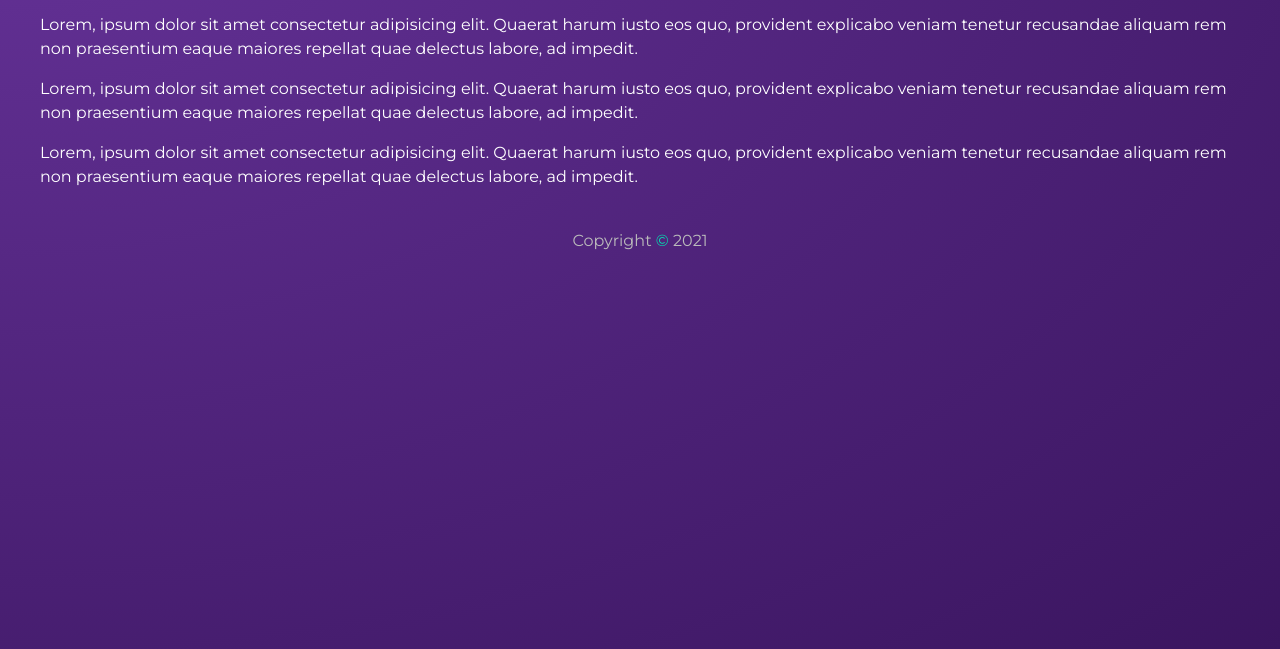
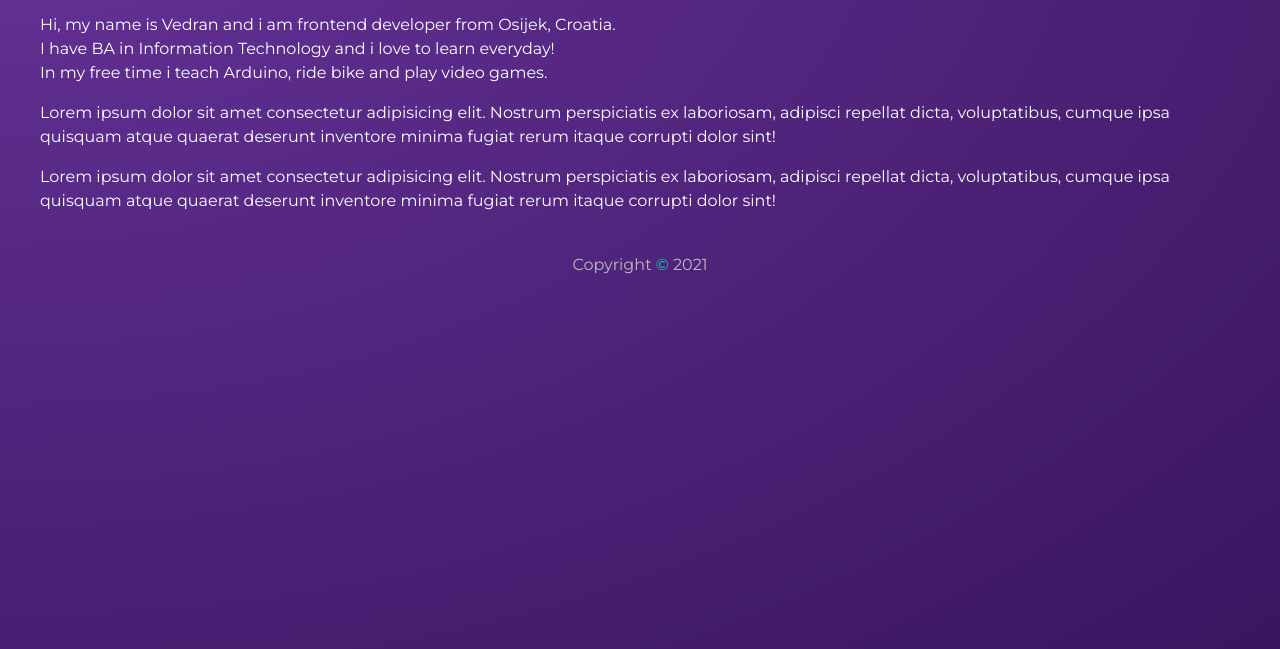
Before and after one commit to vbrodar/gatsby-portfolio, a Gatsby site: page /about in a window 1280 px wide. Shown: the part 151-800 px from the top of the page. Built offline with nearby package versions, Linux system fonts and the light colour scheme; Gatsby itself is replaced by a stand-in of ours.

Commit message:
v1.0 done

```diff
--- a/src/pages/about.js
+++ b/src/pages/about.js
@@ -7,22 +7,23 @@ export default function About() {
       <div>
         <h1>About Page</h1>
         <p>
-          Lorem, ipsum dolor sit amet consectetur adipisicing elit. Quaerat
-          harum iusto eos quo, provident explicabo veniam tenetur recusandae
-          aliquam rem non praesentium eaque maiores repellat quae delectus
-          labore, ad impedit.
+          Hi, my name is Vedran and i am frontend developer from Osijek,
+          Croatia. <br />I have BA in Information Technology and i love to learn
+          everyday!
+          <br /> In my free time i teach Arduino, ride bike and play video
+          games.
         </p>
         <p>
-          Lorem, ipsum dolor sit amet consectetur adipisicing elit. Quaerat
-          harum iusto eos quo, provident explicabo veniam tenetur recusandae
-          aliquam rem non praesentium eaque maiores repellat quae delectus
-          labore, ad impedit.
+          Lorem ipsum dolor sit amet consectetur adipisicing elit. Nostrum
+          perspiciatis ex laboriosam, adipisci repellat dicta, voluptatibus,
+          cumque ipsa quisquam atque quaerat deserunt inventore minima fugiat
+          rerum itaque corrupti dolor sint!
         </p>
         <p>
-          Lorem, ipsum dolor sit amet consectetur adipisicing elit. Quaerat
-          harum iusto eos quo, provident explicabo veniam tenetur recusandae
-          aliquam rem non praesentium eaque maiores repellat quae delectus
-          labore, ad impedit.
+          Lorem ipsum dolor sit amet consectetur adipisicing elit. Nostrum
+          perspiciatis ex laboriosam, adipisci repellat dicta, voluptatibus,
+          cumque ipsa quisquam atque quaerat deserunt inventore minima fugiat
+          rerum itaque corrupti dolor sint!
         </p>
       </div>
     </Layout>
--- a/src/styles/_components.scss
+++ b/src/styles/_components.scss
@@ -60,4 +60,7 @@ nav {
       margin-top: 4px;
     }
   }
+  &--email {
+    color: b.$button-background-color;
+  }
 }
```
Also changed, not shown: src/pages/projects/index.js (+1 -10 lines), src/styles/main.css, 1 other file.
